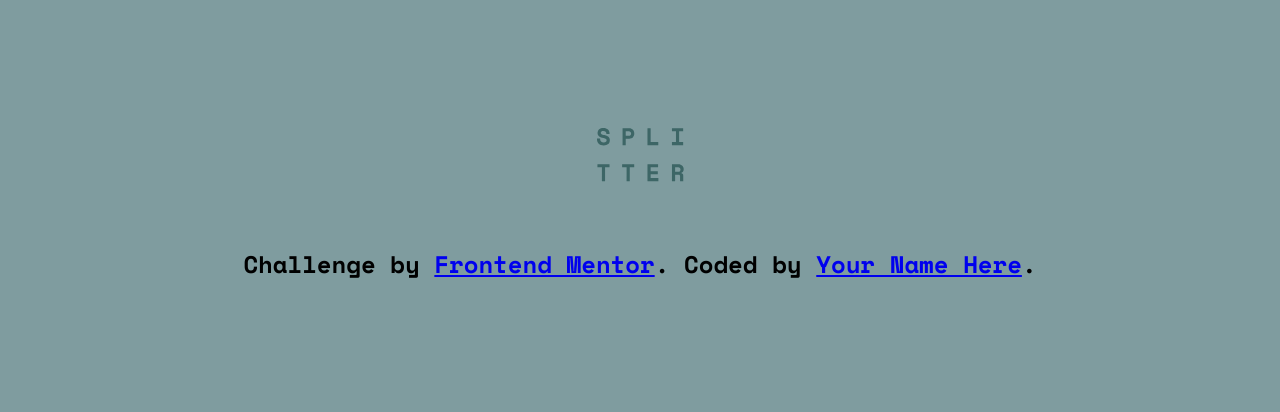
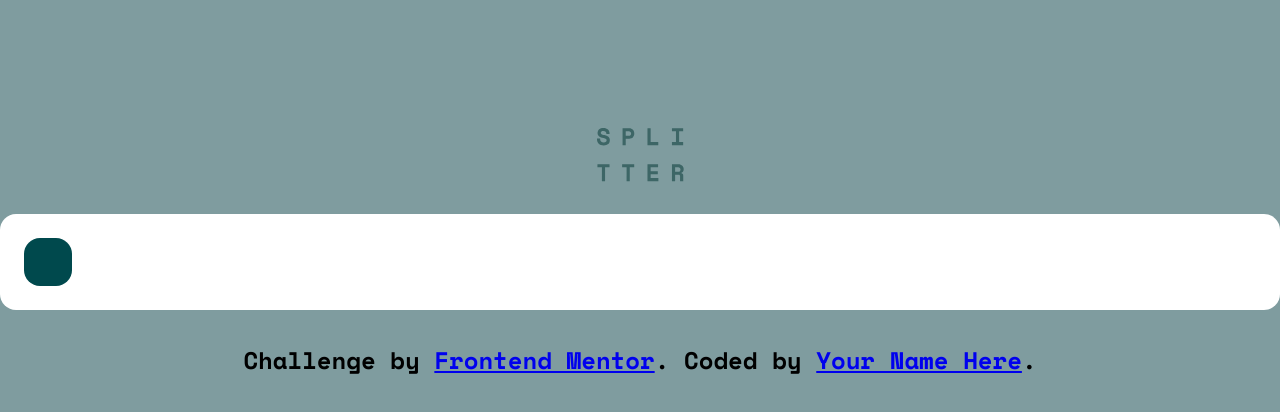
Before and after one commit to sam-hilliard/tip-calculator-app, a React (Create React App) app: page / in a window 1280 px wide. Shown: the top 412 px of the page. Built offline with nearby package versions, Linux system fonts and the light colour scheme.

Commit message:
basic styling for TipCalculator

```diff
--- a/src/components/App/App.css
+++ b/src/components/App/App.css
@@ -10,6 +10,8 @@
 
     /* primary color */
     --strong-cyan: hsl(172, 67%, 45%);
+
+    --br: 1rem;
 }
 
 /* typography */
@@ -22,6 +24,25 @@ body {
     background-color: var(--grayish-cyan);
 }
 
+/* general/utility styles */
+
+.card {
+    background-color: var(--white);
+    padding: 1em;
+    border-radius: var(--br);
+}
+
+.card--accent {
+    background-color: var(--very-dark-cyan);
+}
+
+.split {
+    display: flex;
+    flex-wrap: wrap;
+}
+
+/* app styles */
+
 .App {
     display: grid;
     justify-items: center;
@@ -30,4 +51,7 @@ body {
 }
 
 
-/* tip calculator card styles */
+/* tip calculator styles */
+.tip-calculator {
+    width: 100%;
+}
```
